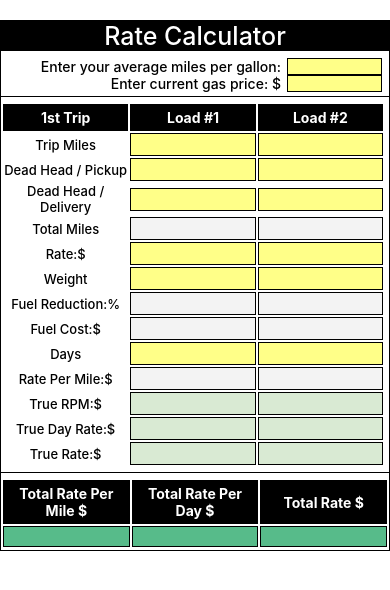
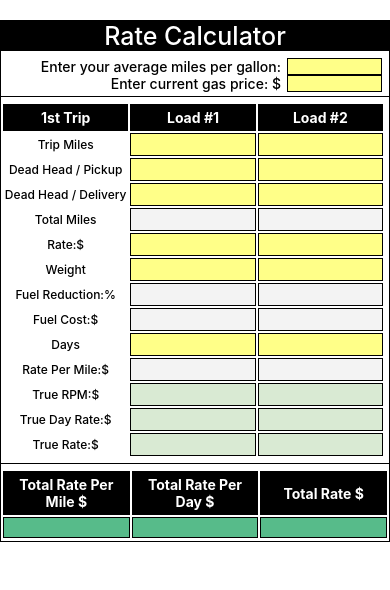
Before and after one commit to danish3311/rate-calculator-small, a plain HTML site: page index.html in a window 390 px wide. Drawn offline with nearby package versions, Linux system fonts and the light colour scheme.

Commit message:
Update style.css

```diff
--- a/style.css
+++ b/style.css
@@ -134,8 +134,6 @@ input[type=number] {
 }
 
 @media only screen and (max-width: 1024px) {
-    .label-td{ font-size: 13px !important;
-    }
 .title {
     text-align: center;
     font-size: 25px;
```
